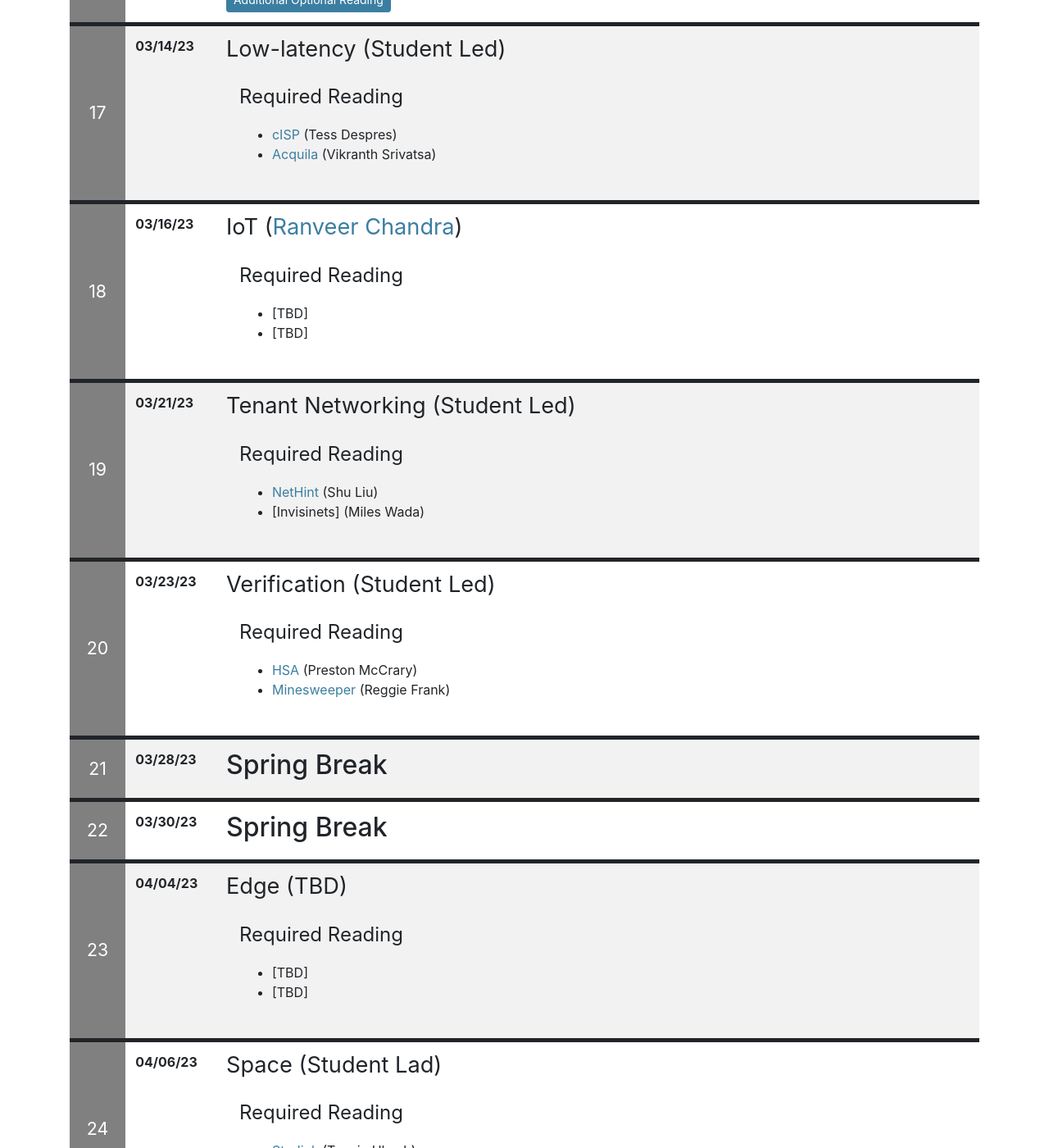
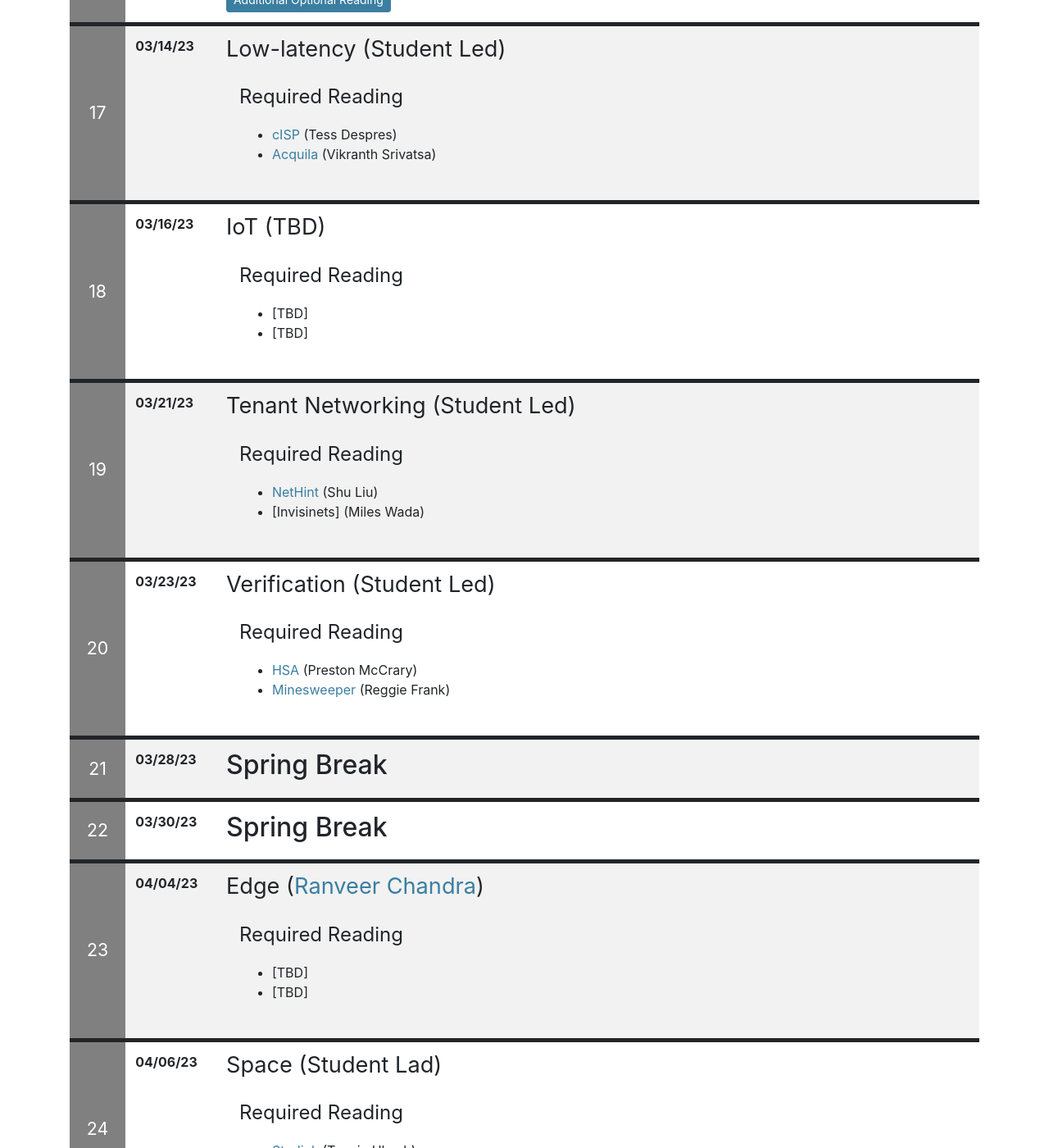
Before and after one commit to ShishirPatil/cs268-sp23, a Jekyll site: the page built from index.md, in a window 1280 px wide and 1400 px high, scrolled down 5063 px. Shown: the whole window at 82% size. Built offline with Jekyll 4.4.1, drawn with Linux system fonts in a browser that asks for light colours; nearby versions of some CDN libraries; our own code applies the rules of GitHub Pages for plain Markdown files; part of the change alters nothing that is shown.

```diff
--- a/index.md
+++ b/index.md
@@ -327,7 +327,7 @@ Advanced Reading
 
 {% include syllabus_entry %}
 [//]: <> (lecture 18)
-## IoT ([Ranveer Chandra](https://www.microsoft.com/en-us/research/people/ranveer/))
+## IoT (TBD)
 
 <div class="reading">
 <div class="required_reading" markdown="1">
@@ -368,7 +368,7 @@ Advanced Reading
 
 {% include syllabus_entry %}
 [//]: <> (lecture 21)
-## Edge (TBD)
+## Edge ([Ranveer Chandra](https://www.microsoft.com/en-us/research/people/ranveer/))
 
 <div class="reading">
 <div class="required_reading" markdown="1">
```
